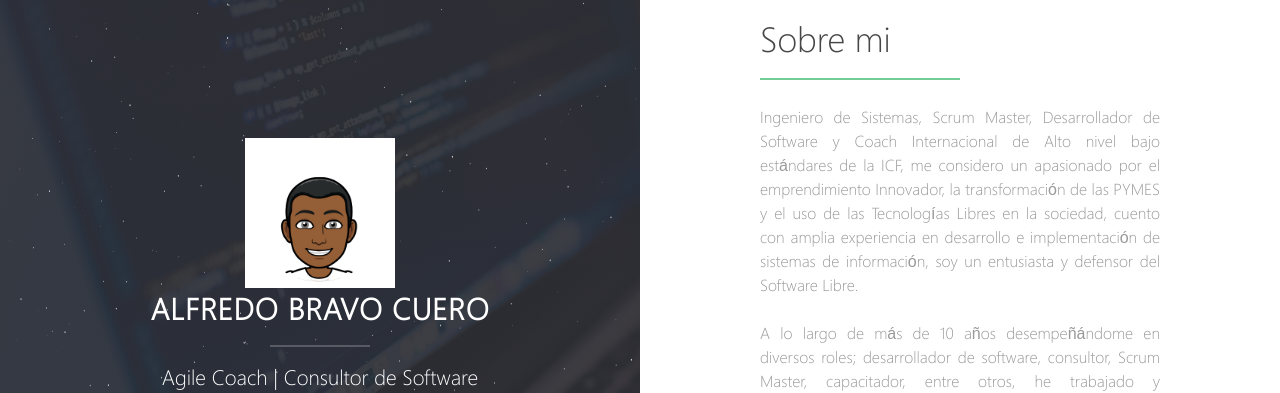
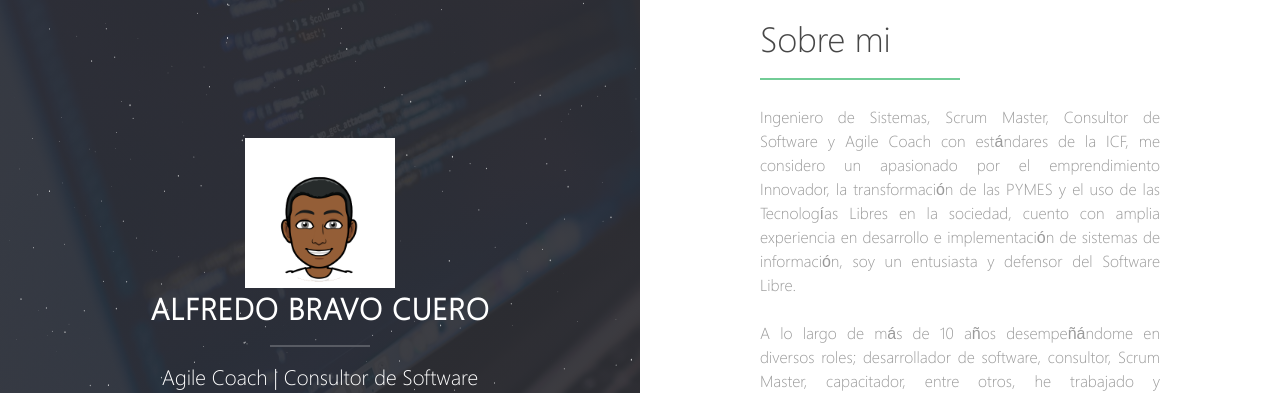
Before and after one commit to abracu/abracu.github.io, a Jekyll site: the page built from index.md, in a window 1280 px wide. Shown: the part 151-544 px from the top of the page. Built offline with Jekyll 4.4.1, drawn with Linux system fonts in a browser that asks for light colours; our own code applies the rules of GitHub Pages for plain Markdown files.

Commit message:
Update index.md
Actualización Agile Coach

```diff
--- a/index.md
+++ b/index.md
@@ -5,7 +5,7 @@ layout: home
 
 
 <p style="text-align: justify;">
-Ingeniero de Sistemas, Scrum Master, Desarrollador de Software y Coach Internacional de Alto nivel bajo estándares de la ICF, me considero un apasionado por el emprendimiento Innovador, la transformación de las PYMES y el uso de las Tecnologías Libres en la sociedad, cuento con amplia experiencia en desarrollo e implementación de sistemas de información, soy un entusiasta y defensor del Software Libre.
+Ingeniero de Sistemas, Scrum Master, Consultor de Software y Agile Coach con estándares de la ICF, me considero un apasionado por el emprendimiento Innovador, la transformación de las PYMES y el uso de las Tecnologías Libres en la sociedad, cuento con amplia experiencia en desarrollo e implementación de sistemas de información, soy un entusiasta y defensor del Software Libre.
 <br>
 <br>
 A lo largo de más de 10 años desempeñándome en diversos roles; desarrollador de software, consultor, Scrum Master, capacitador, entre otros, he trabajado y desarrollado fuertemente mis habilidades de negociación y tecnología, para seguir aportando valor a las organizaciones. He tenido la suerte de colaborar con grandes corporaciones, empresas medianas, empresas pequeñas, ONGs, profesionales y startups, recorrido que me ha permitido crecer personal y profesionalmente.
```
